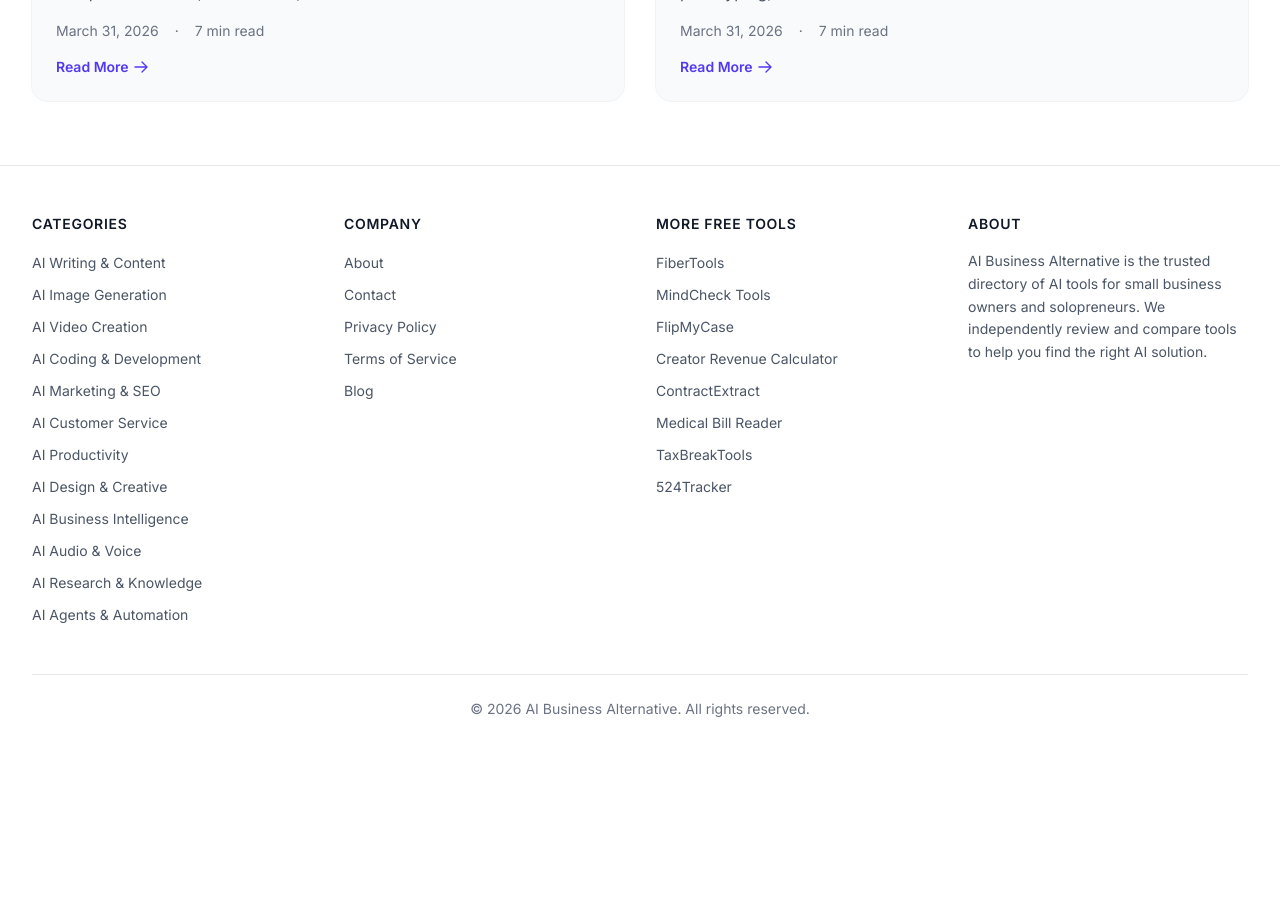
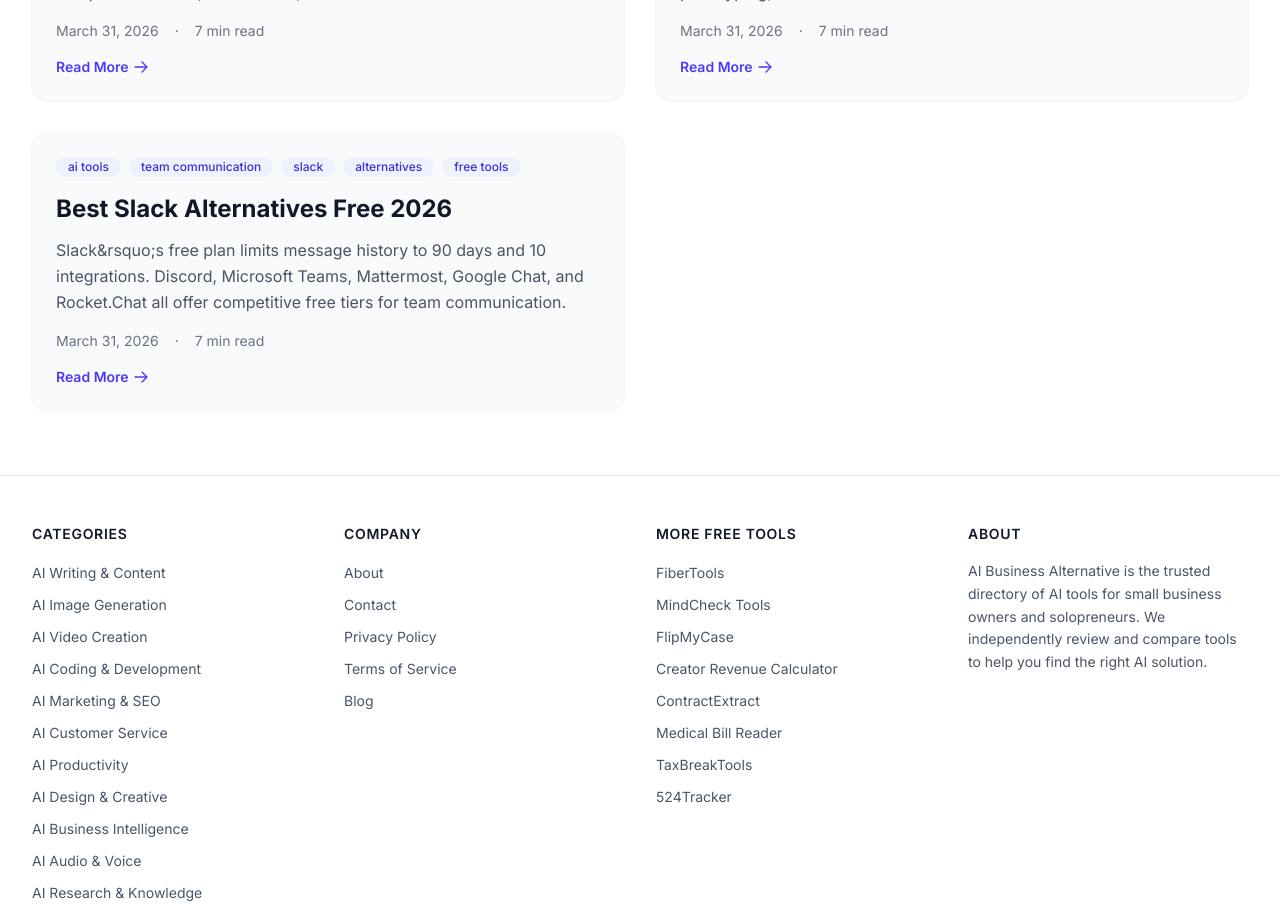
Before and after one commit to raiderj77/aibusinessalternative, a Next.js app: page /blog in a window 1280 px wide. Shown: the part 4240-5157 px from the top of the page. Before the commit the page ends 5007 px from the top, so only its background shows below. Built offline with nearby package versions, Linux system fonts and the light colour scheme.

Commit message:
feat: add slack-alternatives-free-2026 (score 78)

```diff
--- a/src/data/blog.ts
+++ b/src/data/blog.ts
@@ -2118,6 +2118,67 @@
 <p>Yes, all listed alternatives are suitable for professional client work under their free tier terms. Penpot and Lunacy impose no commercial restrictions. Canva&apos;s free tier allows commercial outputs, though some premium assets require payment. Framer&apos;s free tier publishes live sites with a framer.site subdomain, which may be acceptable for prototypes but often requires a paid plan for custom domains on client projects. Always review the specific license for asset usage within the tools.</p>
 <h3>How do I migrate my existing Figma files to an alternative?</h3>
 <p>Migration paths vary. Lunacy offers the smoothest transition by opening .fig files directly. Penpot supports importing Figma files via its web interface, though complex components may need adjustment. For other tools, you will typically export assets as SVG or PNG from Figma and rebuild pages or components within the new environment. This process, while manual, can be an opportunity to audit and streamline your design libraries. For a broader look at creative tools, explore our guide on <a href="/blog/canva-alternatives-free-2026">Canva alternatives</a> and <a href="/blog/ai-tools-small-business-2026">small business AI tools</a>. To experience a leading open-source option, visit <a href="https://penpot.app" rel="noopener noreferrer" target="_blank">Penpot</a>.</p>`
+  },
+  {
+    slug: 'slack-alternatives-free-2026',
+    title: 'Best Slack Alternatives Free 2026',
+    excerpt:
+      'Slack&rsquo;s free plan limits message history to 90 days and 10 integrations. Discord, Microsoft Teams, Mattermost, Google Chat, and Rocket.Chat all offer competitive free tiers for team communication.',
+    publishedAt: '2026-03-31',
+    updatedAt: '2026-03-31',
+    readTime: '7 min read',
+    tags: ['ai-tools', 'team-communication', 'slack', 'alternatives', 'free-tools'],
+    content: `
+<p>For teams seeking a capable, free team chat application in 2026, the landscape is rich with options that extend far beyond the familiar confines of Slack. While Slack popularized the modern, channel-based chat workspace, its free tier imposes significant limitations that can hinder growing teams, most notably a restrictive 10,000-message searchable history.</p>
+
+<h2>What Slack Offers and Where Free Users Hit Limits</h2>
+<p>Slack&apos;s free plan provides the core experience that made it famous: organized channels, direct messaging, file sharing, and a wide array of app integrations. It is an excellent starting point for small teams or projects. However, as collaboration deepens, the constraints become apparent. The 10,000-message cap means historical context&mdash;decisions, links, and files&mdash;vanishes, forcing teams to rely on incomplete information. Other limitations include a maximum of 10 integrations, group video calls capped at one hour for only two participants, and no guaranteed uptime. For a team that relies on persistent knowledge and seamless communication, these walls can be hit surprisingly fast, prompting the search for alternatives that offer more breathing room without immediate cost.</p>
+
+<h2>Best Free Slack Alternatives in 2026</h2>
+<h3>Discord (free)</h3>
+<p>Originally built for gamers, Discord has evolved into a versatile communication hub for communities and project-based teams. Its free tier is exceptionally generous, offering unlimited message history, voice channels, and video calls for up to 25 participants. Its server and channel structure is highly customizable, allowing for intricate permission roles. While its integration ecosystem is different from traditional business tools&mdash;heavily favoring community and development apps&mdash;it remains a powerhouse for real-time, informal collaboration, especially for open-source projects, content creator teams, or groups that value persistent voice chat rooms.</p>
+
+<h3>Microsoft Teams (free tier)</h3>
+<p>Microsoft Teams&apos; free offering is a compelling option, particularly for teams already using Office web apps. It includes unlimited group and one-on-one meetings, up to 100 participants per meeting, and a substantial 5 GB of cloud storage per user. The chat and channel functionality is robust, with no limit on searchable history during the free period. The major limitation is its 300-user cap for the organization. For small to mid-sized businesses deeply embedded in the Microsoft ecosystem, or for groups that require lengthy, scheduled video conferences, the free Teams tier is a formidable and integrated choice.</p>
+
+<h3>Mattermost (open source)</h3>
+<p>Mattermost is the premier self-hosted, open-source alternative. It provides the closest experience to Slack&apos;s interface and workflow but with complete data control. The free, self-managed version offers unlimited users, messages, and file storage&mdash;limited only by your own server infrastructure. It supports a wide range of integrations via webhooks and plugins. The trade-off is the requirement for technical resources to install, maintain, and secure the server. It is the definitive choice for organizations with strict data sovereignty requirements, such as in healthcare, finance, or government, or for any team prioritizing absolute ownership of its communication data.</p>
+
+<h3>Google Chat (free with Google)</h3>
+<p>Google Chat is bundled freely with personal Google accounts and Google Workspace for individuals. It provides a clean, direct chat and space-based interface that integrates tightly with Google Drive, Meet, and Calendar. For casual team collaboration among users who live in Google&apos;s ecosystem, it removes friction. However, its most powerful features, like advanced admin controls and deeper integration with collaborative documents, are gated behind Google Workspace subscriptions. For ad-hoc teams, student groups, or families managing a project, the free access within Gmail or the standalone app is a simple, no-cost solution.</p>
+
+<h3>Rocket.Chat (open source)</h3>
+<p>Rocket.Chat is another powerful open-source platform that excels in flexibility. It can function as a standard team chat, a customer service portal via live chat, or a company-wide social network. Its self-managed free version offers unlimited users, messages, and history. It also stands out with built-in audio and video conferencing without participant limits. Like Mattermost, it requires self-hosting, but it also offers a managed free cloud tier with limitations. Rocket.Chat is ideal for teams that need a single platform to communicate internally while also embedding chat widgets directly into their customer-facing websites or applications.</p>
+
+<h2>Free Team Chat Tools: Feature Comparison</h2>
+<table>
+<thead>
+<tr><th>Tool</th><th>Free Message History</th><th>Video Calls</th><th>Integrations</th><th>Best For</th></tr>
+</thead>
+<tbody>
+<tr><td>Discord</td><td>Unlimited</td><td>25 participants</td><td>Community & dev-focused bots</td><td>Communities, real-time collab, gaming teams</td></tr>
+<tr><td>Microsoft Teams</td><td>Unlimited</td><td>100 participants, 60 min limit</td><td>Limited (Microsoft 365 focus)</td><td>MS-centric teams, long meetings</td></tr>
+<tr><td>Mattermost</td><td>Unlimited (self-hosted)</td><td>Via plugins</td><td>Webhooks, custom plugins</td><td>Data-sensitive orgs, self-hosting</td></tr>
+<tr><td>Google Chat</td><td>Unlimited</td><td>Meet integration (1:1 unlimited)</td><td>Google Workspace core</td><td>Google-centric users, simple projects</td></tr>
+<tr><td>Rocket.Chat</td><td>Unlimited (self-hosted)</td><td>Built-in, unlimited</td><td>Marketplace & custom</td><td>Omnichannel comms (internal + customer)</td></tr>
+<tr><td>Slack</td><td>10,000 messages</td><td>2 participants, 1 hr</td><td>10 app limit</td><td>Small teams starting out</td></tr>
+</tbody>
+</table>
+
+<h2>How to Choose Based on Your Team Size and Stack</h2>
+<p>Your selection should be guided by two primary factors: team composition and existing software. For small, informal teams or communities under 50, Discord offers unparalleled freedom and features for its cost. Teams between 50 and 300 users that rely on Word, Excel, and Outlook will find Microsoft Teams&apos; free tier a natural extension. Organizations over 300 users, or any size with stringent compliance needs, must evaluate the self-hosted route with Mattermost or Rocket.Chat; the initial setup investment pays off in control and scalability.</p>
+<p>Consider your workflow integrations. A development team might thrive on Discord&apos;s bot ecosystem or a self-hosted Mattermost instance integrated with GitHub. A marketing team using Google Docs and Sheets daily will lose efficiency if forced into a Microsoft-centric tool. Also, assess the importance of synchronous communication. If live voice chat is crucial, Discord&apos;s persistent channels or Rocket.Chat&apos;s built-in conferencing are significant advantages. The goal is to minimize friction and tool fragmentation; the best free chat app is the one that disappears into the background of your team&apos;s natural workflow.</p>
+
+<h2>FAQ</h2>
+<h3>Can these free alternatives support remote team collaboration effectively?</h3>
+<p>Yes, many do. Microsoft Teams and Discord provide robust, free video conferencing. Mattermost and Rocket.Chat, when self-hosted, can be integrated with open-source meeting tools like Jitsi. The key is ensuring the tool matches the team&apos;s primary collaboration style&mdash;whether that&apos;s persistent async chat, quick voice huddles, or formal scheduled meetings.</p>
+
+<h3>Is my data safe on a free business chat platform?</h3>
+<p>Data practices vary. With cloud-based free tiers like Discord or Google, you are subject to the provider&apos;s privacy policy and data handling procedures. For maximum security and compliance, self-hosted open-source platforms like Mattermost or Rocket.Chat keep all data on your own servers, though this requires dedicated IT oversight. Always review the provider&apos;s security documentation.</p>
+
+<h3>What is the biggest hidden cost of a &apos;free&apos; chat tool?</h3>
+<p>The largest hidden cost is often productivity loss due to feature limitations or platform switching. A team hitting Slack&apos;s message limit loses time searching for lost information. A team using a tool that doesn&apos;t integrate with their project management software creates manual work. The financial cost may be zero, but the operational cost can be high if the fit is poor. For self-hosted options, the hidden cost is the personnel time and hardware required for maintenance and security.</p>
+<p>Exploring your communication options is part of building an efficient digital workspace. For other essential tools, consider our guides on <a href="/blog/zoom-alternatives-2026">video meeting tools</a> and <a href="/blog/chatgpt-alternatives-business-2026">business AI tools</a>. To learn more about a leading self-hosted platform, visit <a href="https://mattermost.com" rel="noopener noreferrer" target="_blank">Mattermost</a>.</p>`
   }
 ];
 
```
